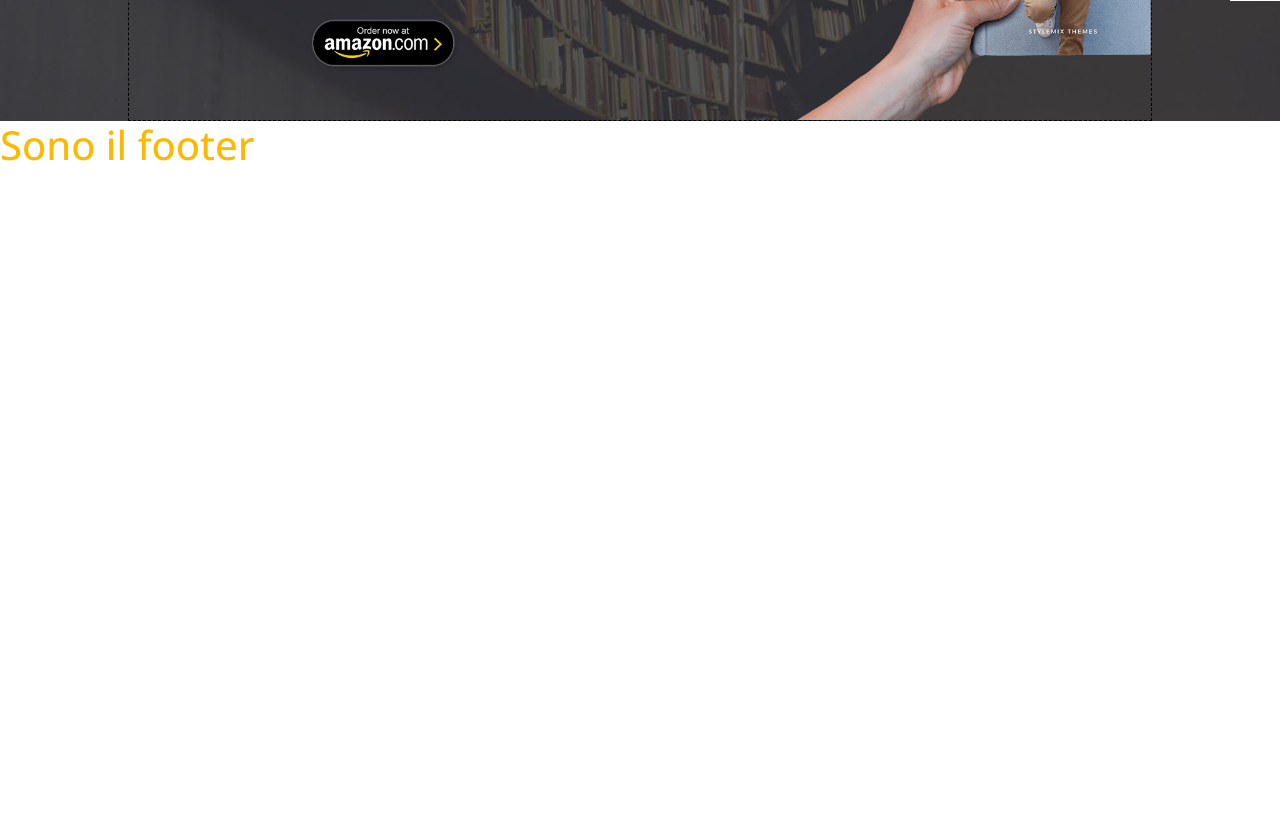
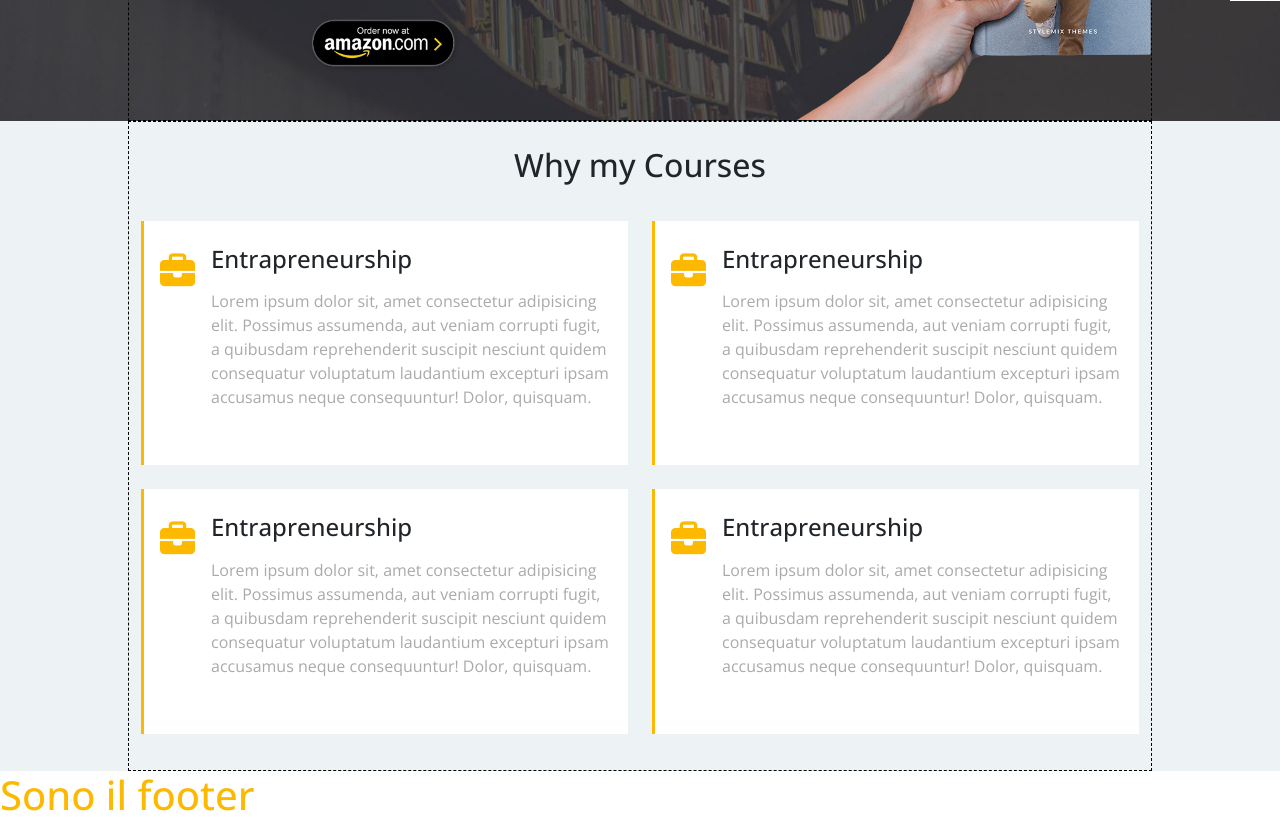
Before and after one commit to gianlucafalaschi/proj-html-vuejs, a Vue app: page / in a window 1280 px wide. Shown: the part 2260-3087 px from the top of the page. Before the commit the page ends 2437 px from the top, so only its background shows below. Built offline with nearby package versions, Linux system fonts and the light colour scheme.

Commit message:
card template

```diff
--- a/src/App.vue
+++ b/src/App.vue
@@ -6,6 +6,7 @@ import AppHero from './components/AppHero.vue';
 import AppFounder from './components/AppFounder.vue';
 import AppNewCourses from './components/AppNewCourses.vue';
 import AppBookSales from './components/AppBookSales.vue';
+import AppWhyCourses from './components/AppWhyCourses.vue';
 
 
 export default  {
@@ -16,6 +17,7 @@ export default  {
         AppFounder,
         AppNewCourses,
         AppBookSales,
+        AppWhyCourses
     },
     data() {
       return {
@@ -63,6 +65,7 @@ export default  {
     <AppFounder></AppFounder>
    <AppNewCourses></AppNewCourses>
    <AppBookSales></AppBookSales>
+   <AppWhyCourses></AppWhyCourses>
   </main>
   <PageFooter></PageFooter>
 </template>
--- /dev/null
+++ b/src/components/AppWhyCourses.vue
@@ -0,0 +1,105 @@
+<script>
+
+</script>
+
+
+<template>
+    <section>
+        <div class="ms-container-80">
+            <div class="ms-row text-center">
+                <h2 class="py-4 mb-0">Why my Courses</h2>
+            </div>
+            <div class="ms-row d-flex flex-wrap pb-4">
+                <!-- card 1 -->
+                <div class="ms-card d-flex py-4 px-3">
+                    <div class="ms-card-icon me-3">
+                        <i class="fa-solid fa-briefcase"></i>
+                    </div>
+                    <div class="ms-card-description">
+                        <h4 class="ms-card-title  pb-3 mb-0">Entrapreneurship</h4>
+                        <p class="ms-card-subtitle pb-3">Lorem ipsum dolor sit, amet consectetur adipisicing elit. Possimus assumenda, aut veniam corrupti fugit, a quibusdam reprehenderit suscipit nesciunt quidem consequatur voluptatum laudantium excepturi ipsam accusamus neque consequuntur! Dolor, quisquam.</p>
+                    </div>
+                </div>
+                <!--/ card 1 -->
+                <!-- card 2 -->
+                <div class="ms-card d-flex py-4 px-3">
+                    <div class="ms-card-icon me-3">
+                        <i class="fa-solid fa-briefcase"></i>
+                    </div>
+                    <div class="ms-card-description">
+                        <h4 class="ms-card-title  pb-3 mb-0">Entrapreneurship</h4>
+                        <p class="ms-card-subtitle pb-3">Lorem ipsum dolor sit, amet consectetur adipisicing elit. Possimus assumenda, aut veniam corrupti fugit, a quibusdam reprehenderit suscipit nesciunt quidem consequatur voluptatum laudantium excepturi ipsam accusamus neque consequuntur! Dolor, quisquam.</p>
+                    </div>
+                </div>
+                <!--/ card 2 -->
+                <!-- card 3 -->
+                <div class="ms-card d-flex py-4 px-3">
+                    <div class="ms-card-icon me-3">
+                        <i class="fa-solid fa-briefcase"></i>
+                    </div>
+                    <div class="ms-card-description">
+                        <h4 class="ms-card-title  pb-3 mb-0">Entrapreneurship</h4>
+                        <p class="ms-card-subtitle pb-3">Lorem ipsum dolor sit, amet consectetur adipisicing elit. Possimus assumenda, aut veniam corrupti fugit, a quibusdam reprehenderit suscipit nesciunt quidem consequatur voluptatum laudantium excepturi ipsam accusamus neque consequuntur! Dolor, quisquam.</p>
+                    </div>
+                </div>
+                <!--/ card 3 -->
+                <!-- card 4 -->
+                <div class="ms-card d-flex py-4 px-3">
+                    <div class="ms-card-icon me-3">
+                        <i class="fa-solid fa-briefcase"></i>
+                    </div>
+                    <div class="ms-card-description">
+                        <h4 class="ms-card-title  pb-3 mb-0">Entrapreneurship</h4>
+                        <p class="ms-card-subtitle pb-3">Lorem ipsum dolor sit, amet consectetur adipisicing elit. Possimus assumenda, aut veniam corrupti fugit, a quibusdam reprehenderit suscipit nesciunt quidem consequatur voluptatum laudantium excepturi ipsam accusamus neque consequuntur! Dolor, quisquam.</p>
+                    </div>
+                </div>
+                <!--/ card 4 -->
+            </div>
+        </div>
+
+    </section>
+
+</template>
+
+<style scoped lang="scss">
+@use'../style/partials/_variables' as *;
+
+section {
+    background-color: $color-fifth;
+}
+
+.ms-card {
+    width: calc((100% / 2) - 24px);
+    margin-left: 12px;
+    margin-right: 12px;
+    margin-top:12px;
+    margin-bottom:12px;
+    background-color: $color-first;
+    border-left: 3px solid $color-second;
+}
+
+.ms-image-container {
+    width: 100%;
+
+}
+
+
+.ms-card-subtitle {
+    color: $color-sixth;
+}
+
+.ms-card-icon {
+    color: $color-second;
+    font-size: 35px;
+}
+
+.ms-button {
+    color:$color-first;
+    background-color: $color-second;
+    border: none;
+    border-radius: 20px;
+    padding: 6px 10px;
+    font-weight: bold;
+    font-size: 14px;
+}
+</style>
```
